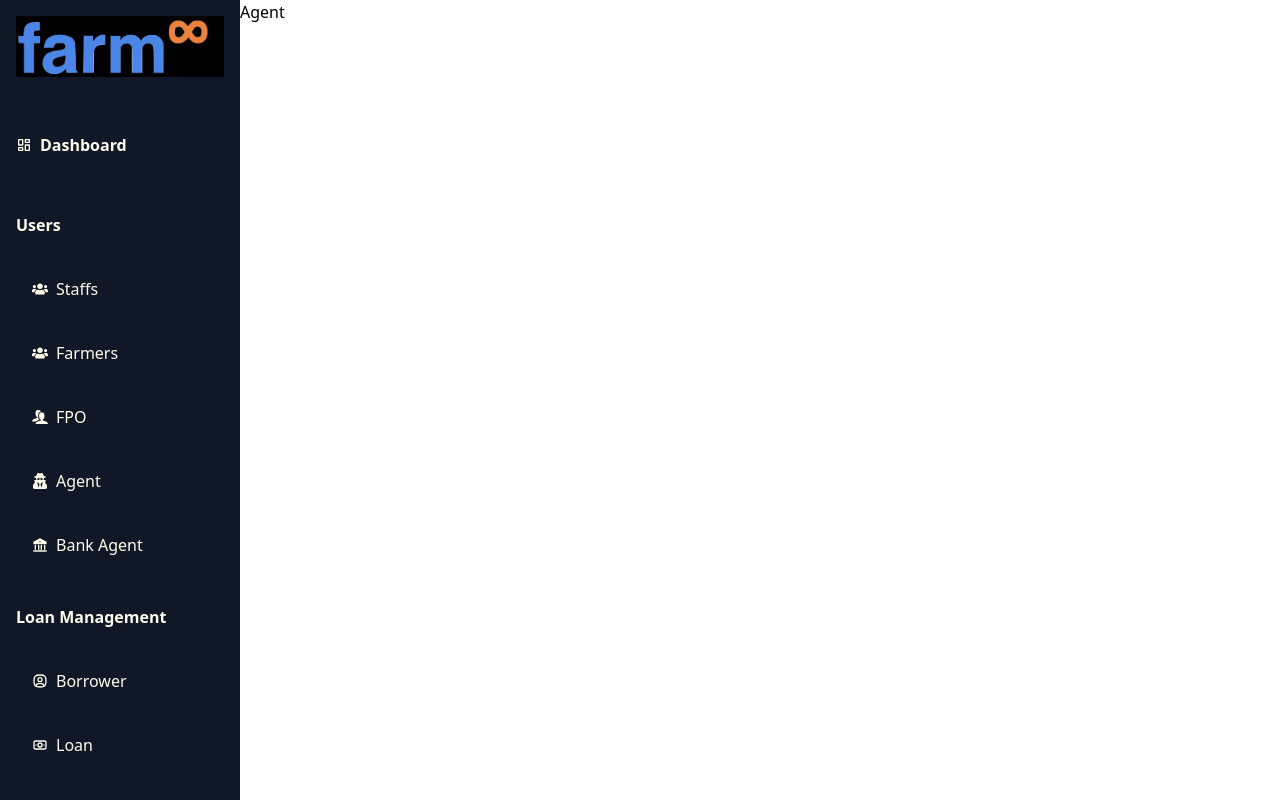
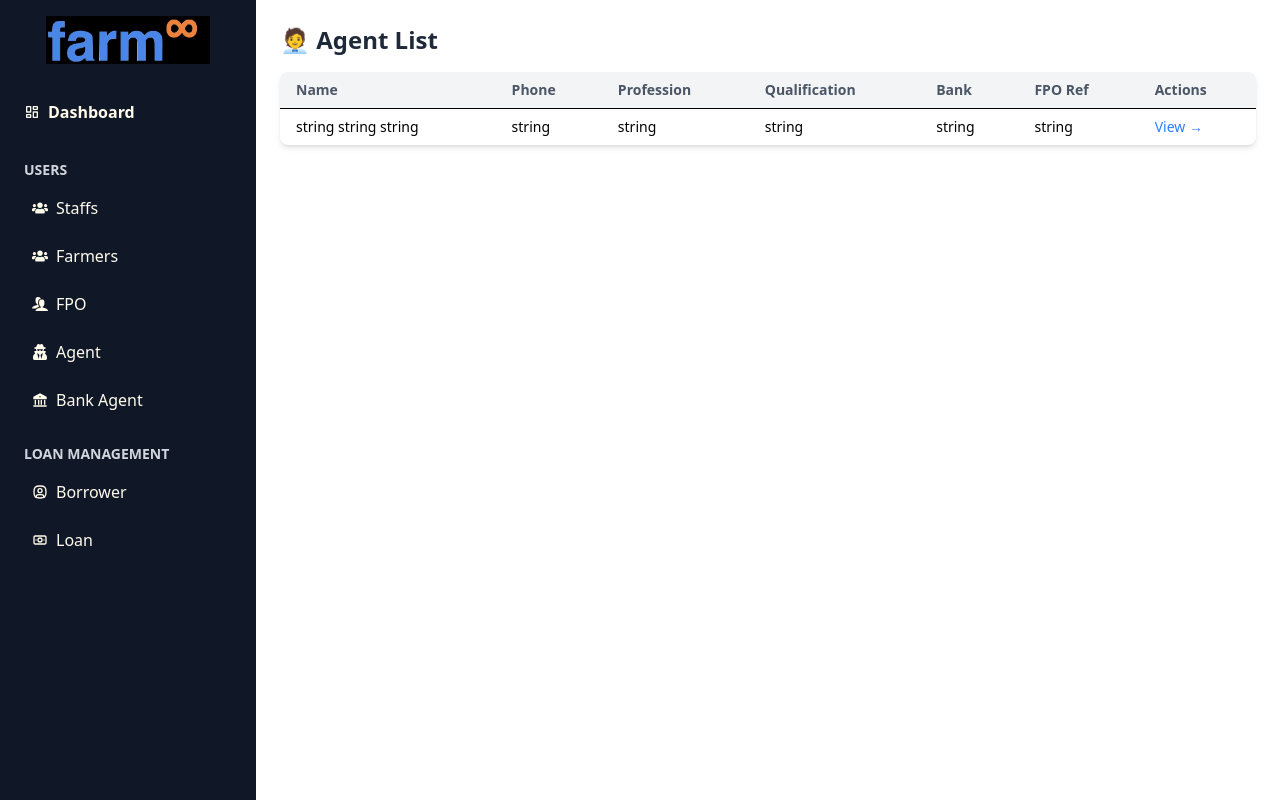
Before and after one commit to leefarhadaman/FarmInfinity_AdminPanel, a React (Vite) app: page /agent in a window 1280 px wide. Built offline with nearby package versions, Linux system fonts and the light colour scheme; no server answers.

Commit message:
added fpo agent and responsiveness

```diff
--- a/package.json
+++ b/package.json
@@ -11,6 +11,7 @@
   },
   "dependencies": {
     "@tailwindcss/vite": "^4.1.3",
+    "axios": "^1.8.4",
     "react": "^19.0.0",
     "react-dom": "^19.0.0",
     "react-icons": "^5.5.0",
--- a/src/components/Agent.tsx
+++ b/src/components/Agent.tsx
@@ -1,9 +1,103 @@
-
+import React, { useEffect, useState } from "react";
+import axios from "axios";
+import { Link } from "react-router-dom";
 
 const Agent = () => {
+  const [agents, setAgents] = useState([{
+    "id": "string",
+    "agent_id": "string",
+    "first_name": "string",
+    "middle_name": "string",
+    "last_name": "string",
+    "registered_phone": "string",
+    "profession": "string",
+    "qualification": "string",
+    "address": "string",
+    "pan": "string",
+    "poa_image": "string",
+    "bank_account_no": "string",
+    "bank_name": "string",
+    "ifsc_code": "string",
+    "alternate_phone": "string",
+    "fpo_reference_no": "string",
+    "is_mapped": false,
+    "active": true,
+    "created_at": "string",
+    "updated_at": "string"
+  }]);
+  const [loading, setLoading] = useState(true);
+
+  useEffect(() => {
+    const fetchAgents = async () => {
+      try {
+        const response = await axios.get("http://localhost:3000/api/agents", {
+          headers: {
+            Authorization: `Bearer ${localStorage.getItem("keycloak-token")}`,
+          },
+        });
+        setAgents(response.data);
+      } catch (error) {
+        console.error("Error fetching agents:", error);
+      } finally {
+        setLoading(false);
+      }
+    };
+
+    fetchAgents();
+  }, []);
+
   return (
-    <div>Agent</div>
-  )
-}
+    <div className="p-6">
+      <h1 className="text-2xl font-bold mb-4 text-gray-800">🧑‍💼 Agent List</h1>
 
-export default Agent
+      {loading ? (
+        <div className="text-gray-500">Loading agents...</div>
+      ) : (
+        <div className="overflow-x-auto bg-white rounded-lg shadow-md">
+          <table className="min-w-full table-auto text-sm">
+            <thead className="bg-gray-100">
+              <tr>
+                <th className="px-4 py-2 text-left font-semibold text-gray-600">Name</th>
+                <th className="px-4 py-2 text-left font-semibold text-gray-600">Phone</th>
+                <th className="px-4 py-2 text-left font-semibold text-gray-600">Profession</th>
+                <th className="px-4 py-2 text-left font-semibold text-gray-600">Qualification</th>
+                <th className="px-4 py-2 text-left font-semibold text-gray-600">Bank</th>
+                <th className="px-4 py-2 text-left font-semibold text-gray-600">FPO Ref</th>
+                <th className="px-4 py-2 text-left font-semibold text-gray-600">Actions</th>
+              </tr>
+            </thead>
+            <tbody>
+              {agents.map((agent) => (
+                <tr key={agent.id} className="border-t hover:bg-gray-50">
+                  <td className="px-4 py-2">{`${agent.first_name} ${agent.middle_name} ${agent.last_name}`}</td>
+                  <td className="px-4 py-2">{agent.registered_phone}</td>
+                  <td className="px-4 py-2">{agent.profession}</td>
+                  <td className="px-4 py-2">{agent.qualification}</td>
+                  <td className="px-4 py-2">{agent.bank_name}</td>
+                  <td className="px-4 py-2">{agent.fpo_reference_no}</td>
+                  <td className="px-4 py-2">
+                    <Link
+                      to={`/agent/${agent.id}`}
+                      className="text-blue-500 hover:underline"
+                    >
+                      View →
+                    </Link>
+                  </td>
+                </tr>
+              ))}
+              {agents.length === 0 && (
+                <tr>
+                  <td colSpan={7} className="text-center text-gray-500 py-4">
+                    No agents found.
+                  </td>
+                </tr>
+              )}
+            </tbody>
+          </table>
+        </div>
+      )}
+    </div>
+  );
+};
+
+export default Agent;
--- a/src/components/FPO.tsx
+++ b/src/components/FPO.tsx
@@ -1,9 +1,112 @@
 
 
-const FPO = () => {
+import  { useEffect, useState } from "react";
+import axios from "axios";
+import { Link } from "react-router-dom";
+
+const Fpo = () => {
+  const [fpos, setFpos] = useState([{
+    "id": "string",
+    "fpo_id": "string",
+    "constitution": "string",
+    "entity_name": "string",
+    "no_of_farmers": 0,
+    "address": "string",
+    "state": "string",
+    "district": "string",
+    "area_of_operation": 0,
+    "establishment_year": "string",
+    "major_crop_produced": [
+      "string"
+    ],
+    "previous_year_turnover": 0,
+    "contact_person_name": "string",
+    "contact_person_phone": "+01233037605",
+    "pan_no": "string",
+    "is_pan_copy_collected": true,
+    "pan_image": "string",
+    "is_incorporation_doc_collected": true,
+    "incorporation_doc_img": "string",
+    "is_registration_no_collected": true,
+    "registration_no": "string",
+    "registration_no_img": "string",
+    "is_director_shareholder_list_collected": true,
+    "director_shareholder_list_image": "string",
+    "active": true,
+    "created_at": "string",
+    "updated_at": "string"
+  }]);
+  const [loading, setLoading] = useState(true);
+
+  useEffect(() => {
+    const fetchFpos = async () => {
+      try {
+        const response = await axios.get("http://localhost:3000/api/fpos", {
+          headers: {
+            Authorization: `Bearer ${localStorage.getItem("keycloak-token")}`,
+          },
+        });
+        setFpos(response.data);
+      } catch (error) {
+        console.error("Error fetching FPOs:", error);
+      } finally {
+        setLoading(false);
+      }
+    };
+
+    fetchFpos();
+  }, []);
+
   return (
-    <div>FPO</div>
-  )
-}
+    <div className="p-6">
+      <h1 className="text-2xl font-bold mb-4 text-gray-800">📋 FPO List</h1>
 
-export default FPO
+      {loading ? (
+        <div className="text-gray-500">Loading FPOs...</div>
+      ) : (
+        <div className="overflow-x-auto bg-white rounded-lg shadow-md">
+          <table className="min-w-full table-auto">
+            <thead className="bg-gray-100">
+              <tr>
+                <th className="px-4 py-2 text-left text-sm font-semibold text-gray-600">Entity Name</th>
+                <th className="px-4 py-2 text-left text-sm font-semibold text-gray-600">No. of Farmers</th>
+                <th className="px-4 py-2 text-left text-sm font-semibold text-gray-600">State</th>
+                <th className="px-4 py-2 text-left text-sm font-semibold text-gray-600">District</th>
+                <th className="px-4 py-2 text-left text-sm font-semibold text-gray-600">Contact</th>
+                <th className="px-4 py-2 text-left text-sm font-semibold text-gray-600">Actions</th>
+              </tr>
+            </thead>
+            <tbody>
+              {fpos.map((fpo) => (
+                <tr key={fpo.id} className="border-t hover:bg-gray-50">
+                  <td className="px-4 py-2">{fpo.entity_name}</td>
+                  <td className="px-4 py-2">{fpo.no_of_farmers}</td>
+                  <td className="px-4 py-2">{fpo.state}</td>
+                  <td className="px-4 py-2">{fpo.district}</td>
+                  <td className="px-4 py-2">{fpo.contact_person_phone}</td>
+                  <td className="px-4 py-2">
+                    <Link
+                      to={`/fpo/${fpo.id}`}
+                      className="text-blue-500 hover:underline"
+                    >
+                      View Details →
+                    </Link>
+                  </td>
+                </tr>
+              ))}
+              {fpos.length === 0 && (
+                <tr>
+                  <td  className="px-4 py-4 text-center text-gray-500">
+                    No FPOs found.
+                  </td>
+                </tr>
+              )}
+            </tbody>
+          </table>
+        </div>
+      )}
+    </div>
+  );
+};
+
+export default Fpo;
--- a/src/components/Sidebar.tsx
+++ b/src/components/Sidebar.tsx
@@ -1,6 +1,6 @@
 import { useState } from "react";
 import { FaUsers, FaUserSecret } from "react-icons/fa";
-import { RiBankFill,RiDashboardLine } from "react-icons/ri";
+import { RiBankFill, RiDashboardLine } from "react-icons/ri";
 import { ImUsers } from "react-icons/im";
 import { TbUserSquareRounded, TbCashBanknote } from "react-icons/tb";
 import { HiMenu } from "react-icons/hi";
@@ -11,12 +11,9 @@ const Sidebar = () => {
 
   return (
     <>
-      {/* Mobile Toggle Button */}
-      <div className="lg:hidden p-4 bg-gray-800">
-        <button
-          onClick={() => setIsOpen(!isOpen)}
-          className="text-2xl"
-        >
+      {/* Mobile Menu Toggle */}
+      <div className="lg:hidden p-4 bg-gray-900 text-white">
+        <button onClick={() => setIsOpen(!isOpen)} className="text-2xl">
           <HiMenu />
         </button>
       </div>
@@ -25,28 +22,60 @@ const Sidebar = () => {
       <div
         className={`${
           isOpen ? "block" : "hidden"
-        } lg:block bg-gray-900  text-amber-50 w-60 p-4 h-screen space-y-4 fixed lg:static z-50 overflow-y-auto `}
+        } lg:block bg-gray-900 text-amber-50 w-64 p-4 h-screen space-y-4 fixed lg:static z-50 overflow-y-auto transition-all duration-300`}
       >
-        <div className="font-bold text-lg mb-4 cursor-pointer"><a href="/"><img src="/logo.png" alt=""  /></a></div>
+        {/* Logo */}
+        <div className="mb-6">
+          <a href="/" className="block">
+            <img src="/logo.png" alt="Logo" className="h-12 w-auto mx-auto" />
+          </a>
+        </div>
 
-        <div className="font-semibold cursor-pointer flex items-center gap-2 py-10"><RiDashboardLine  /><Link to='/dashboard'>Dashboard</Link></div>
+        {/* Dashboard */}
+        <div className="font-semibold flex items-center gap-2 py-3 px-2 hover:bg-gray-800 rounded cursor-pointer">
+          <RiDashboardLine />
+          <Link to="/dashboard">Dashboard</Link>
+        </div>
 
+        {/* Users */}
         <div>
-          <div className="font-bold mb-2 ">Users</div>
-          <div className="space-y-10 pl-4">
-            <div className="flex items-center gap-2 cursor-pointer mt-10"><FaUsers /> <Link to='/staff'>Staffs </Link></div>
-            <div className="flex items-center gap-2 cursor-pointer"><FaUsers /> <Link to='/farmers'> Farmers</Link></div>
-            <div className="flex items-center gap-2 cursor-pointer"><ImUsers /> <Link to='/fpo'> FPO</Link></div>
-            <div className="flex items-center gap-2 cursor-pointer"><FaUserSecret /> <Link to='/agent'>Agent</Link></div>
-            <div className="flex items-center gap-2 cursor-pointer"><RiBankFill />  <Link to='/bank-agent'>Bank Agent</Link></div>
+          <div className="text-sm text-gray-300 uppercase font-bold mt-6 mb-2 px-2">Users</div>
+          <div className="space-y-2 pl-2">
+            <div className="flex items-center gap-2 px-2 py-2 hover:bg-gray-800 rounded">
+              <FaUsers />
+              <Link to="/staff">Staffs</Link>
+            </div>
+            <div className="flex items-center gap-2 px-2 py-2 hover:bg-gray-800 rounded">
+              <FaUsers />
+              <Link to="/farmers">Farmers</Link>
+            </div>
+            <div className="flex items-center gap-2 px-2 py-2 hover:bg-gray-800 rounded">
+              <ImUsers />
+              <Link to="/fpo">FPO</Link>
+            </div>
+            <div className="flex items-center gap-2 px-2 py-2 hover:bg-gray-800 rounded">
+              <FaUserSecret />
+              <Link to="/agent">Agent</Link>
+            </div>
+            <div className="flex items-center gap-2 px-2 py-2 hover:bg-gray-800 rounded">
+              <RiBankFill />
+              <Link to="/bank-agent">Bank Agent</Link>
+            </div>
           </div>
         </div>
 
+        {/* Loan Management */}
         <div>
-          <div className="font-semibold mb-2 py-8">Loan Management</div>
-          <div className="space-y-10 pl-4">
-            <div className="flex items-center gap-2 cursor-pointer"><TbUserSquareRounded /> Borrower</div>
-            <div className="flex items-center gap-2 cursor-pointer"><TbCashBanknote /> Loan</div>
+          <div className="text-sm text-gray-300 uppercase font-bold mt-6 mb-2 px-2">Loan Management</div>
+          <div className="space-y-2 pl-2">
+            <div className="flex items-center gap-2 px-2 py-2 hover:bg-gray-800 rounded">
+              <TbUserSquareRounded />
+              <span>Borrower</span>
+            </div>
+            <div className="flex items-center gap-2 px-2 py-2 hover:bg-gray-800 rounded">
+              <TbCashBanknote />
+              <span>Loan</span>
+            </div>
           </div>
         </div>
       </div>
```
Also changed, not shown: 1 other file (tests, documents, lock files or other folders).
